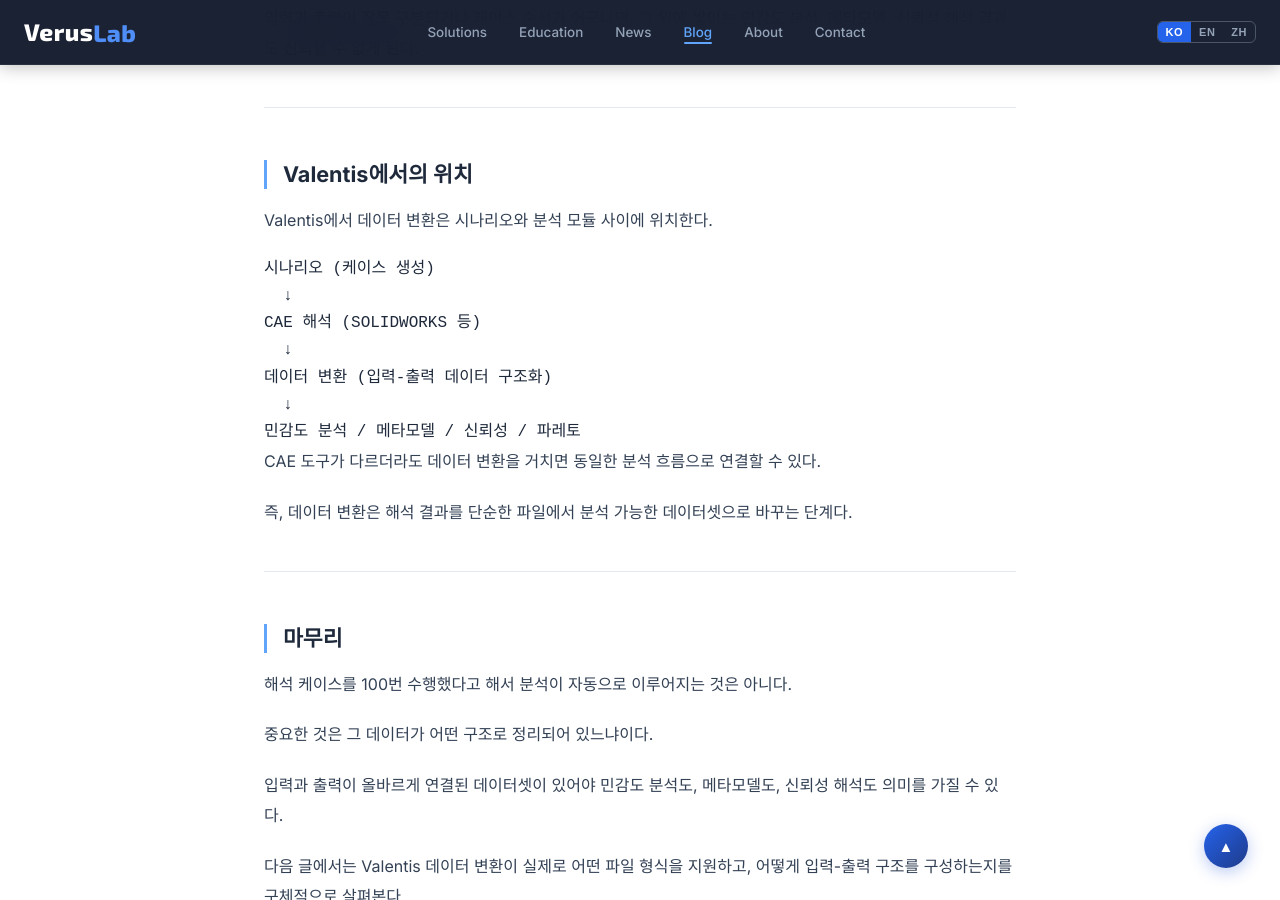
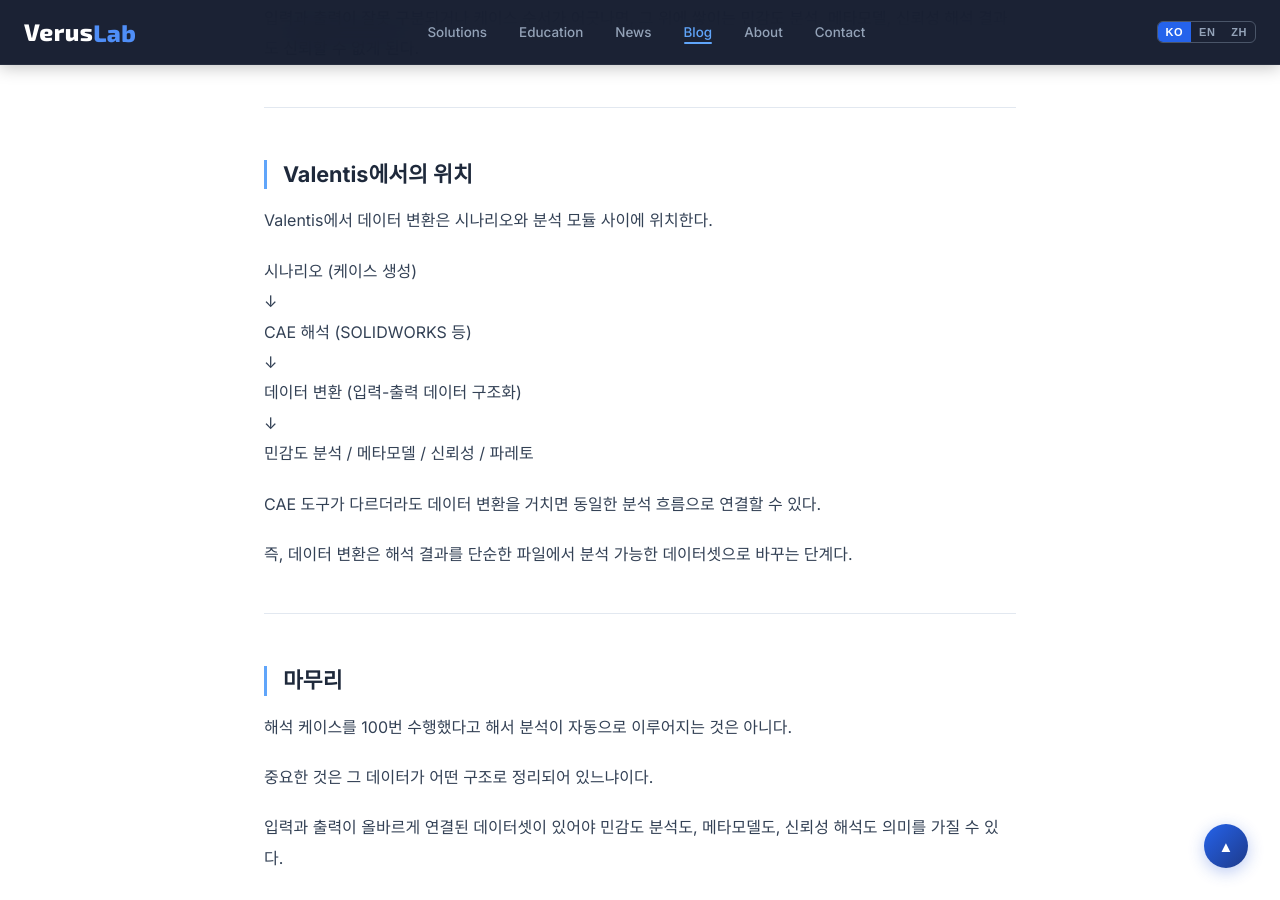
Before and after one commit to VerusLab-KR/Homepage, a Jekyll site: the page built from _posts/2026-05-02-cae-result-data-transformation.md, in a window 1280 px wide and 900 px high, scrolled down 1934 px. Built offline with Jekyll 4.4.1, drawn with Linux system fonts in a browser that asks for light colours.

Commit message:
Remove code block from cae-result-data-transformation flow diagram
Replace fenced code block with <br> line breaks so the flow renders
in the body font instead of monospace.

Co-Authored-By: Claude Opus 4.7 <noreply@anthropic.com>

````diff
--- a/_posts/2026-05-02-cae-result-data-transformation.md
+++ b/_posts/2026-05-02-cae-result-data-transformation.md
@@ -72,15 +72,13 @@ CAE 도구별 결과 파일을 읽고, 이를 분석 가능한 입력-출력 데
 
 Valentis에서 데이터 변환은 시나리오와 분석 모듈 사이에 위치한다.
 
-```
-시나리오 (케이스 생성)
-  ↓
-CAE 해석 (SOLIDWORKS 등)
-  ↓
-데이터 변환 (입력-출력 데이터 구조화)
-  ↓
+시나리오 (케이스 생성)<br>
+↓<br>
+CAE 해석 (SOLIDWORKS 등)<br>
+↓<br>
+데이터 변환 (입력-출력 데이터 구조화)<br>
+↓<br>
 민감도 분석 / 메타모델 / 신뢰성 / 파레토
-```
 
 CAE 도구가 다르더라도 데이터 변환을 거치면 동일한 분석 흐름으로 연결할 수 있다.
 
````
